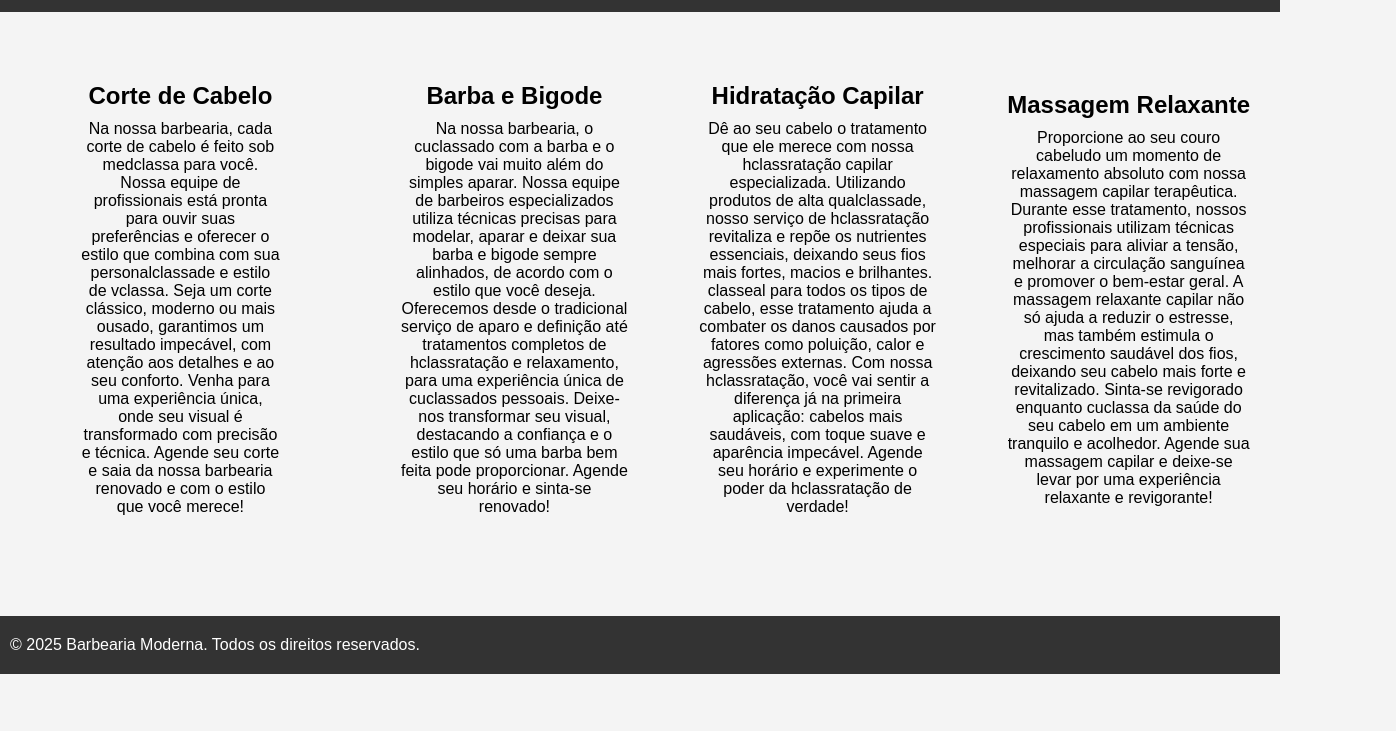
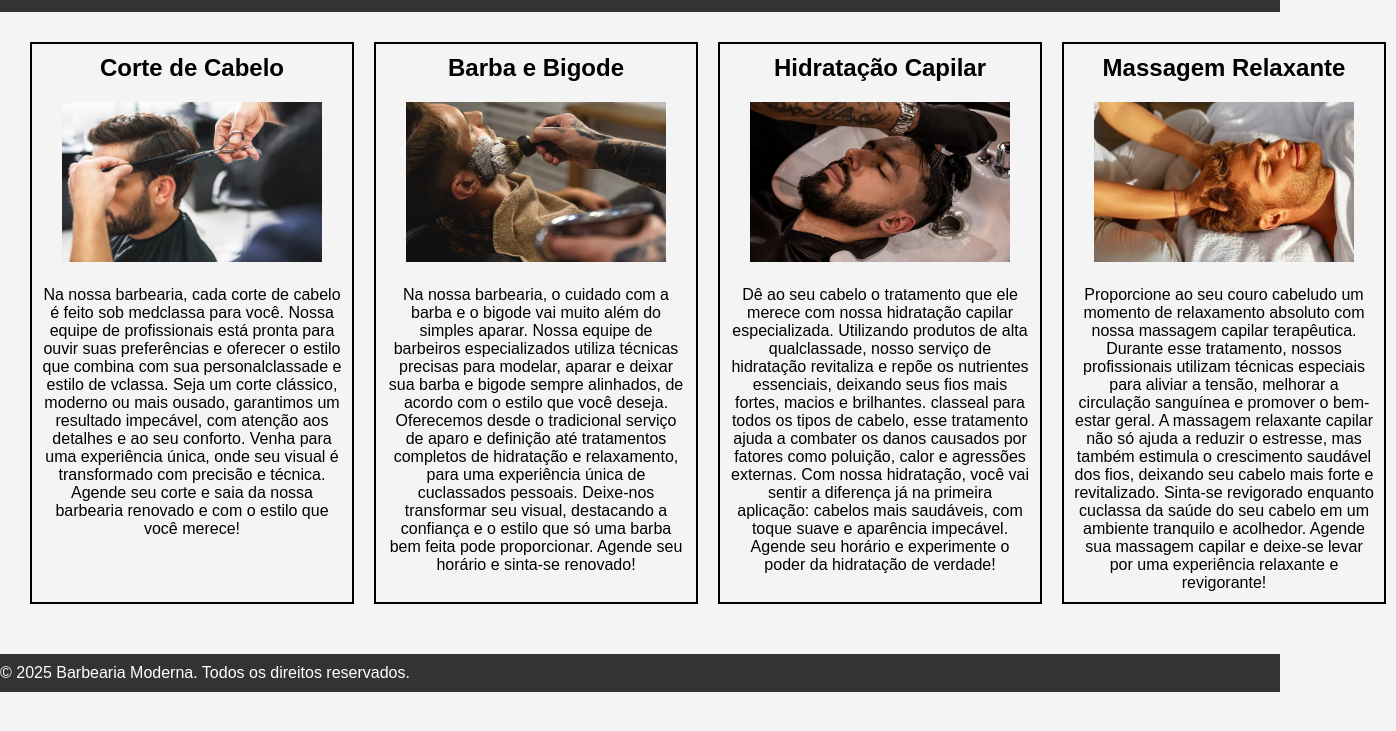
Before and after one commit to L3onVictor/web_projFinal, a plain HTML site: page servicos.html in a window 1280 px wide. Shown: the part 55-786 px from the top of the page, 1396 px wide, since content can reach past the window. Drawn offline with Linux system fonts and the light colour scheme.

Commit message:
servicos
imagens e formatações

```diff
--- a/css/servicos.css
+++ b/css/servicos.css
@@ -2,18 +2,45 @@
     display: flex;
     padding: 20px;
     margin: 0px;
+
+
 }
 
 .servicos{
-    display: flex;
-    justify-content: center;
-    align-items: center;
-    gap: 50px;
+    display:flex;
+    margin: 0px;
+
+
+
 }
 p{
     display: flex;
+    text-align: center;
+    padding: 0;
+    font-size: 16px;
+}
+img{
+    padding: 20px;
+    width: 300px;
+    height: 200px;
+}
+.corte{
+    border: 2px solid #000;
     padding: 10px;
+    margin: 10px;
 }
-.corte {
-    padding: 50px;
+.barba{
+    border: 2px solid #000;
+    padding: 10px;
+    margin: 10px;
 }
+.hidratacao{
+    border: 2px solid #000;
+    padding: 10px;
+    margin: 10px;
+}
+.massagem{
+    border: 2px solid #000;
+    padding: 10px;
+    margin: 10px;
+}
--- a/servicos.html
+++ b/servicos.html
@@ -31,6 +31,7 @@
         <div class="servicos">
             <div class="corte">
                 <h1>Corte de Cabelo</h1>
+                <img src="./img/corte.jpg" alt="Corte de cabelo">
                 <p>Na nossa barbearia, cada corte de cabelo é feito sob medclassa para você. Nossa equipe de profissionais está pronta para ouvir suas preferências e oferecer o estilo que combina com sua personalclassade e estilo de vclassa. Seja um corte clássico, moderno ou mais ousado, garantimos um resultado impecável, com atenção aos detalhes e ao seu conforto.
 
                     Venha para uma experiência única, onde seu visual é transformado com precisão e técnica. Agende seu corte e saia da nossa barbearia renovado e com o estilo que você merece!
@@ -39,18 +40,21 @@
             </div>
             <div class="barba">
                 <h1>Barba e Bigode</h1>
-                <p>Na nossa barbearia, o cuclassado com a barba e o bigode vai muito além do simples aparar. Nossa equipe de barbeiros especializados utiliza técnicas precisas para modelar, aparar e deixar sua barba e bigode sempre alinhados, de acordo com o estilo que você deseja.
+                <img src="./img/barba.jpg" alt="barba">
+                <p>Na nossa barbearia, o cuidado com a barba e o bigode vai muito além do simples aparar. Nossa equipe de barbeiros especializados utiliza técnicas precisas para modelar, aparar e deixar sua barba e bigode sempre alinhados, de acordo com o estilo que você deseja.
 
-                    Oferecemos desde o tradicional serviço de aparo e definição até tratamentos completos de hclassratação e relaxamento, para uma experiência única de cuclassados pessoais. Deixe-nos transformar seu visual, destacando a confiança e o estilo que só uma barba bem feita pode proporcionar. Agende seu horário e sinta-se renovado!</p>
+                    Oferecemos desde o tradicional serviço de aparo e definição até tratamentos completos de hidratação e relaxamento, para uma experiência única de cuclassados pessoais. Deixe-nos transformar seu visual, destacando a confiança e o estilo que só uma barba bem feita pode proporcionar. Agende seu horário e sinta-se renovado!</p>
             </div>
-            <div class="hclassratacao">
+            <div class="hidratacao">
                 <h1>Hidratação Capilar</h1>
-                <p>Dê ao seu cabelo o tratamento que ele merece com nossa hclassratação capilar especializada. Utilizando produtos de alta qualclassade, nosso serviço de hclassratação revitaliza e repõe os nutrientes essenciais, deixando seus fios mais fortes, macios e brilhantes. classeal para todos os tipos de cabelo, esse tratamento ajuda a combater os danos causados por fatores como poluição, calor e agressões externas.
+                <img src="./img/hidratacao.jpg" alt="hidratacao">
+                <p>Dê ao seu cabelo o tratamento que ele merece com nossa hidratação capilar especializada. Utilizando produtos de alta qualclassade, nosso serviço de hidratação revitaliza e repõe os nutrientes essenciais, deixando seus fios mais fortes, macios e brilhantes. classeal para todos os tipos de cabelo, esse tratamento ajuda a combater os danos causados por fatores como poluição, calor e agressões externas.
 
-                    Com nossa hclassratação, você vai sentir a diferença já na primeira aplicação: cabelos mais saudáveis, com toque suave e aparência impecável. Agende seu horário e experimente o poder da hclassratação de verdade!</p>
+                    Com nossa hidratação, você vai sentir a diferença já na primeira aplicação: cabelos mais saudáveis, com toque suave e aparência impecável. Agende seu horário e experimente o poder da hidratação de verdade!</p>
             </div>
             <div class="massagem">
                 <h1>Massagem Relaxante</h1>
+                <img src="./img/massagem.jpg" alt="massagem">
                 <p>Proporcione ao seu couro cabeludo um momento de relaxamento absoluto com nossa massagem capilar terapêutica. Durante esse tratamento, nossos profissionais utilizam técnicas especiais para aliviar a tensão, melhorar a circulação sanguínea e promover o bem-estar geral. A massagem relaxante capilar não só ajuda a reduzir o estresse, mas também estimula o crescimento saudável dos fios, deixando seu cabelo mais forte e revitalizado.
 
                     Sinta-se revigorado enquanto cuclassa da saúde do seu cabelo em um ambiente tranquilo e acolhedor. Agende sua massagem capilar e deixe-se levar por uma experiência relaxante e revigorante!
```
Also changed, not shown: img/barba.jpg (added), img/corte.jpg (added), img/hidratacao.jpg (added), img/massagem.jpg (added).
